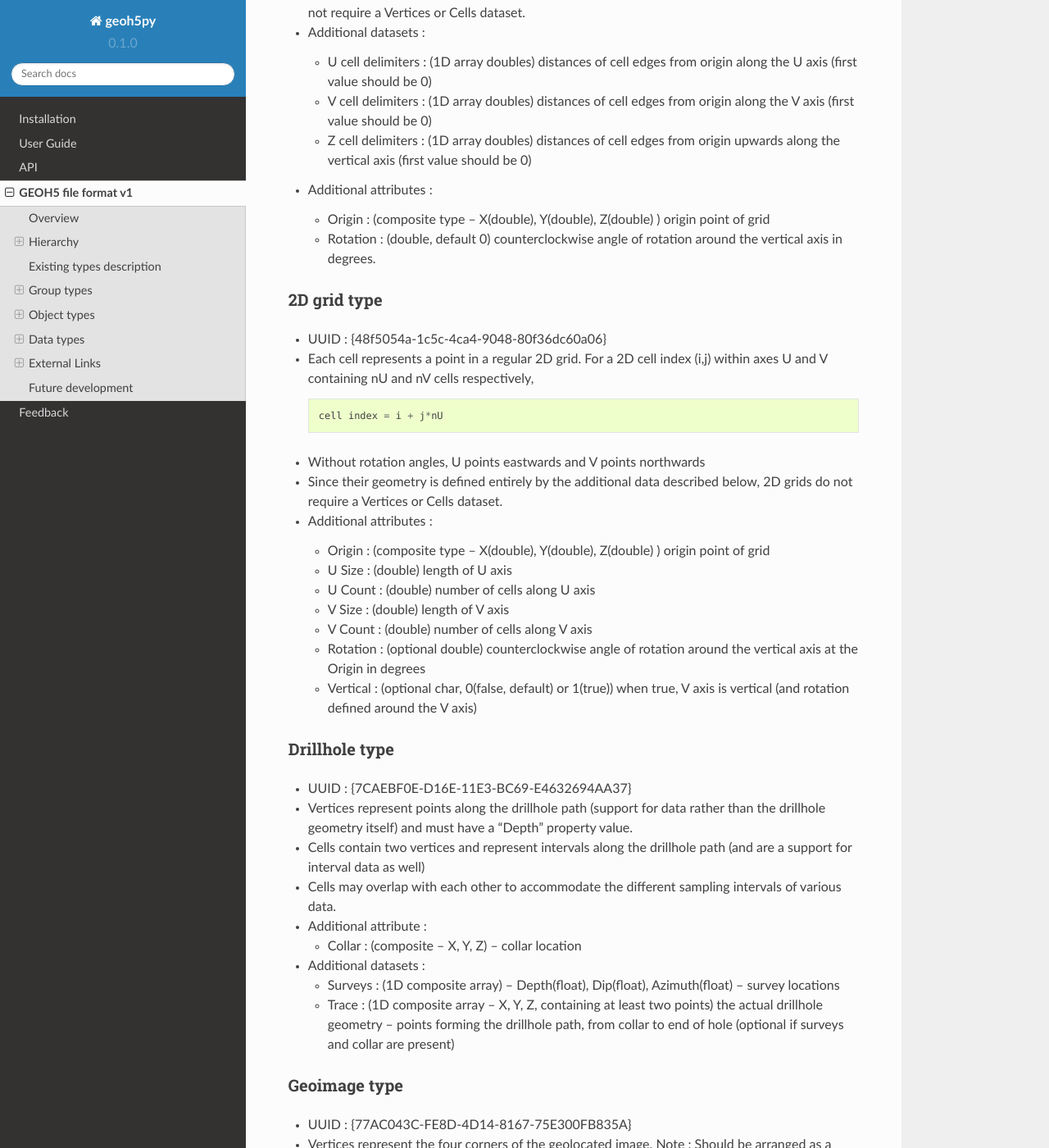
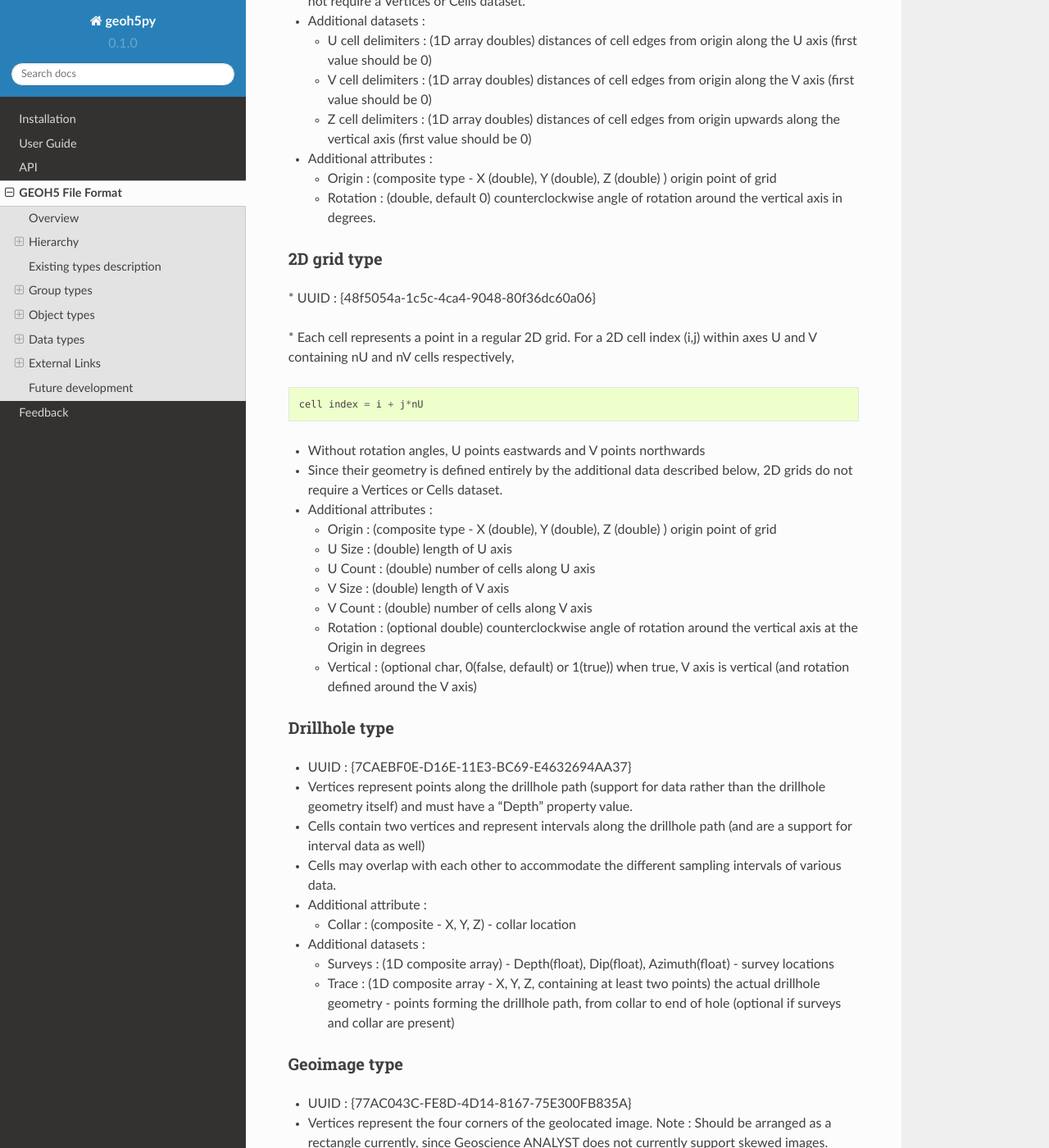
Before and after one commit to MiraGeoscience/geoh5py, a Sphinx documentation site: the page built from docs/content/geoh5_format/index.rst, in a window 1280 px wide and 1400 px high, scrolled down 6297 px. Shown: the whole window at 82% size. Built offline with Sphinx 7.4.7 and the Read the Docs theme 2.0.0, drawn with Linux system fonts in a browser that asks for light colours; some of the changed text lies outside the part shown.

Commit message:
Add skeleton for geoh5 format docs

```diff
--- a/docs/content/geoh5_file_format.rst
+++ b/docs/content/geoh5_format/index.rst
@@ -1,7 +1,7 @@
+GEOH5 File Format
+=================
 
-
-GEOH5 file format v1
-====================
+[UNDER CONSTRUCTION]
 
 Overview
 --------
@@ -76,8 +76,8 @@
       -  Root (mandatory hard link to “workspace” group, top of group
          hierarchy)
 
-Workspace Attributes
-~~~~~~~~~~~~~~~~~~~~
+Attributes
+
 
 -  Version : (double) Version of specification used by this file
 -  Distance unit : (string) Distance unit of all data enclosed
@@ -86,37 +86,34 @@
    contributed to this workspace
 
 Groups
-~~~~~~
+^^^^^^
 
 -  Groups
 
-   -  **{3b61160e-23ea-423a-b67c-1f8f1070fff9}**
+   -
 
-      -  Type *(mandatory hard link to a group type)*
-      -  Groups *(contains hard links to child groups)*
+      -  Type
+      -  Groups
 
-         -  {2d0eaf4c-bbc7-4c7f-8496-e36e4727fbda} *(optional hard link
-            to other group)*
+         -  {2d0eaf4c-bbc7-4c7f-8496-e36e4727fbda}
          -  …
 
-      -  Objects *(contains hard links to child objects)*
+      -  Objects
 
-         -  {0b561ab2-87a4-4b82-a5fe-a7c1f6c3c8f8} *(optional hard link
-            to object)*
+         -  {0b561ab2-87a4-4b82-a5fe-a7c1f6c3c8f8}
          -  …
 
-      -  Data *(contains hard links to child data)*
+      -  Data
 
-         -  {0803f944-1392-4a8d-87f1-c7e4c4f3f499} *(optional hard link
-            to data)*
+         -  {0803f944-1392-4a8d-87f1-c7e4c4f3f499}
          -  …
 
-   -  **{2d0eaf4c-bbc7-4c7f-8496-e36e4727fbda}**
+   -
    -  …
 
 
-Groups Attributes
-^^^^^^^^^^^^^^^^^
+Attributes
+
 
 -  Name : (string)
 -  ID : (string, UUID of this entity)
@@ -134,14 +131,14 @@
    allow renaming
 
 Notes
-^^^^^
+
 
 Though this file format technically allows objects/groups to appear
 within multiple groups simultaneously (overlapping lists), this is not
 currently supported by Geoscience ANALYST.
 
 Objects
-~~~~~~~
+^^^^^^^
 
 Most (not all) object geometry is described in terms of vertices (3D
 locations) and cells (groupings of vertices such as triangles or
@@ -187,24 +183,24 @@
    tree and other parts of the the user interface
 
 Data
-~~~~
+^^^^
 
 -  Data
 
-   -  **{001d3cea-2c22-41b9-a9d6-bf0219e0a287}**
+   -
 
-      -  Type *(mandatory hard link to a data type)*
+      -  Type
       -  Data (1D array dataset of varying types) see “Data Types”
          section for more details
 
-   -  **{00501ec2-94ea-4dd7-870e-f52b772fd27d}**
+   -
    -  …
 
 
-Data Attributes
-^^^^^^^^^^^^^^^
+Attributes
 
--  Association : (string) “Object”, “Cell” or “Vertex” – describes
+
+-  Association : (string) “Object”, “Cell” or “Vertex” - describes
    whether the property is tied to cells, vertices, or the object/group
    itself.
 -  Name : (string)
@@ -219,7 +215,7 @@
    tree and other parts of the the user interface
 
 Types
-~~~~~
+^^^^^
 
 Each type can be shared by any number of groups/objects/data sets.
 
@@ -227,31 +223,31 @@
 
    -  Group types
 
-      -  **{05e96011-3833-11e4-a7fb-fcddabfddab1}**
+      -
       -  …
 
    -  Object types
 
-      -  **{04c88a3f-bb90-4f3b-b2db-f4c96e4aeb94}**
+      -
       -  …
 
    -  Data types
 
-      -  **{00c9da0c-e960-46cd-82ad-a3138b33e1ff}**
+      -
 
-         -  Color map : (1D compound array dataset – Value(double),
+         -  Color map : (1D compound array dataset - Value(double),
             Red(unsigned char), Green(unsigned char), Blue(unsigned
             char), Alpha(unsigned char) : Optional, records colors
             assigned to value ranges (where Value is the start of the
             range)
-         -  Value map : (1D compound array dataset – Key(unsigned int),
+         -  Value map : (1D compound array dataset - Key(unsigned int),
             Value(string)) : Required only for reference data types (aka
             classifications)
 
       -  …
 
 Group type attributes
-^^^^^^^^^^^^^^^^^^^^^
+
 
 -  Name : (string)
 -  ID : (string, UUID of this Group type, referring to the Group
@@ -263,7 +259,7 @@
    1)
 
 Object type attributes
-^^^^^^^^^^^^^^^^^^^^^^
+
 
 -  Name : (string)
 -  ID : (string, UUID of this Object type, referring to the Object
@@ -271,12 +267,12 @@
 -  Description : (string, optional)
 
 Data type attributes
-^^^^^^^^^^^^^^^^^^^^
+
 
 -  Name : (string)
 -  ID : (string, UUID of this Data type)
 -  Primitive type : (string) : describing the kind of data contained in
-   the associated “Data” tables – “Integer”, “Float”, “Referenced”,
+   the associated “Data” tables - “Integer”, “Float”, “Referenced”,
    “Text”, “Filename”, “DateTime” or “Blob” (see “Data types” section)
 -  Description : (string, optional)
 -  Units : (string, optional)
@@ -297,14 +293,14 @@
 functionality).
 
 Container
-~~~~~~~~~
+^^^^^^^^^
 
 Simple container with no special meaning. Default in Geoscience ANALYST.
 
 -  UUID : {61FBB4E8-A480-11E3-8D5A-2776BDF4F982}
 
 Drillholes group
-~~~~~~~~~~~~~~~~
+^^^^^^^^^^^^^^^^
 
 Container restricted to containing drillhole objects, and which may
 provide convenience functionality for the drillholes within.
@@ -320,43 +316,40 @@
 attributes defining their geometry.
 
 Points type
-~~~~~~~~~~~
+^^^^^^^^^^^
 
 -  UUID : {202C5DB1-A56D-4004-9CAD-BAAFD8899406}
 -  No cell data.
 
 Curve type
-~~~~~~~~~~
+^^^^^^^^^^
 
 -  UUID : {6A057FDC-B355-11E3-95BE-FD84A7FFCB88}
 -  Each cell contains two vertex indices, representing a segment.
 
 Surface type
-~~~~~~~~~~~~
+^^^^^^^^^^^^
 
 -  UUID : {F26FEBA3-ADED-494B-B9E9-B2BBCBE298E1}
 -  Each cell contains three vertex indices, representing a triangle.
 
 Block model type
-~~~~~~~~~~~~~~~~
+^^^^^^^^^^^^^^^^
 
--  UUID : {B020A277-90E2-4CD7-84D6-612EE3F25051}
+\* UUID : {B020A277-90E2-4CD7-84D6-612EE3F25051}
 
--  Each cell represents a point of a 3D rectilinear grid. For a 3D cell
-   index (i,j,k) along axes U,V and Z of length nU, nV and nZ
-   respectively,
+\* Each cell represents a point of a 3D rectilinear grid. For a 3D cell
+index (i,j,k) along axes U,V and Z of length nU, nV and nZ respectively,
 
-   ::
+::
 
-      cell index = k + i*nZ + j*nU*nZ
+   cell index = k + i*nZ + j*nU*nZ
 
 -  Without rotation angles, U points eastwards, V points northwards, and
    Z points upwards.
-
 -  Since their geometry is defined entirely by the additional data
    described below, block models do not require a Vertices or Cells
    dataset.
-
 -  Additional datasets :
 
    -  U cell delimiters : (1D array doubles) distances of cell edges
@@ -369,32 +362,29 @@
 
 -  Additional attributes :
 
-   -  Origin : (composite type – X(double), Y(double), Z(double) )
+   -  Origin : (composite type - X (double), Y (double), Z (double) )
       origin point of grid
    -  Rotation : (double, default 0) counterclockwise angle of rotation
       around the vertical axis in degrees.
 
 2D grid type
-~~~~~~~~~~~~
+^^^^^^^^^^^^
 
--  UUID : {48f5054a-1c5c-4ca4-9048-80f36dc60a06}
+\* UUID : {48f5054a-1c5c-4ca4-9048-80f36dc60a06}
 
--  Each cell represents a point in a regular 2D grid. For a 2D cell
-   index (i,j) within axes U and V containing nU and nV cells
-   respectively,
+\* Each cell represents a point in a regular 2D grid. For a 2D cell
+index (i,j) within axes U and V containing nU and nV cells respectively,
 
-   ::
+::
 
-      cell index = i + j*nU
+   cell index = i + j*nU
 
 -  Without rotation angles, U points eastwards and V points northwards
-
 -  Since their geometry is defined entirely by the additional data
    described below, 2D grids do not require a Vertices or Cells dataset.
-
 -  Additional attributes :
 
-   -  Origin : (composite type – X(double), Y(double), Z(double) )
+   -  Origin : (composite type - X (double), Y (double), Z (double) )
       origin point of grid
    -  U Size : (double) length of U axis
    -  U Count : (double) number of cells along U axis
@@ -406,7 +396,7 @@
       true, V axis is vertical (and rotation defined around the V axis)
 
 Drillhole type
-~~~~~~~~~~~~~~
+^^^^^^^^^^^^^^
 
 -  UUID : {7CAEBF0E-D16E-11E3-BC69-E4632694AA37}
 -  Vertices represent points along the drillhole path (support for data
@@ -418,19 +408,19 @@
    sampling intervals of various data.
 -  Additional attribute :
 
-   -  Collar : (composite – X, Y, Z) – collar location
+   -  Collar : (composite - X, Y, Z) - collar location
 
 -  Additional datasets :
 
-   -  Surveys : (1D composite array) – Depth(float), Dip(float),
-      Azimuth(float) – survey locations
-   -  Trace : (1D composite array – X, Y, Z, containing at least two
-      points) the actual drillhole geometry – points forming the
+   -  Surveys : (1D composite array) - Depth(float), Dip(float),
+      Azimuth(float) - survey locations
+   -  Trace : (1D composite array - X, Y, Z, containing at least two
+      points) the actual drillhole geometry - points forming the
       drillhole path, from collar to end of hole (optional if surveys
       and collar are present)
 
 Geoimage type
-~~~~~~~~~~~~~
+^^^^^^^^^^^^^
 
 -  UUID : {77AC043C-FE8D-4D14-8167-75E300FB835A}
 -  Vertices represent the four corners of the geolocated image. Note :
@@ -441,16 +431,16 @@
    is expected to exist under this object.
 
 Label type
-~~~~~~~~~~
+^^^^^^^^^^
 
 -  UUID : {E79F449D-74E3-4598-9C9C-351A28B8B69E}
 -  Has no vertices nor cell data
 -  Additional attributes :
 
-   -  Target position : (composite type, X(double), Y(double), Z(double)
-      ) The target location of the label
-   -  Label position : (optional composite type, X(double), Y(double),
-      Z(double), defaults to same as target position ) The location
+   -  Target position : (composite type, X (double), Y (double), Z
+      (double) ) The target location of the label
+   -  Label position : (optional composite type, X (double), Y (double),
+      Z (double), defaults to same as target position ) The location
       where the text of the label is displayed
 
 Data types
@@ -470,33 +460,33 @@
 1D array of length 1).
 
 Float
-~~~~~
+^^^^^
 
 -  Stored as a 1D array of 32-bit float type
--  No data value: 1.175494351e-38 (FLT\_MIN, considering use of NaN)
+-  No data value: 1.175494351e-38 (FLT_MIN, considering use of NaN)
 
 Integer
-~~~~~~~
+^^^^^^^
 
 -  Stored as a 1D array of 32-bit integer type
--  No data value: –2147483648 (INT\_MIN, considering use of NaN)
+-  No data value: –2147483648 (INT_MIN, considering use of NaN)
 
 Text
-~~~~
+^^^^
 
 -  Stored as a 1D array of UTF-8 encoded, variable-length string type
 -  No data value : empty string
 
 Referenced
-~~~~~~~~~~
+^^^^^^^^^^
 
 -  Stored as a 1D array of 32-bit unsigned integer type (native)
--  Value map : (1D composite type array dataset – Key (unsigned int),
+-  Value map : (1D composite type array dataset - Key (unsigned int),
    Value (variable-length utf8 string) ) must exist under type
 -  No data value : 0 (key is tied to value “Unknown”)
 
 DateTime
-~~~~~~~~
+^^^^^^^^
 
 -  Stored as a 1D array of variable-length strings formatted according
    to the `ISO 8601 <https://en.wikipedia.org/wiki/ISO_8601>`__ extended
@@ -505,7 +495,7 @@
 -  No data value : empty string
 
 Filename
-~~~~~~~~
+^^^^^^^^
 
 -  Stored as a 1D array of UTF-8 encoded, variable-length string type
    designating a file name
@@ -517,7 +507,7 @@
 -  No data value : empty string
 
 Blob
-~~~~
+^^^^
 
 -  Stored as a 1D array of 8-bit char type (native) (value ‘0’ or ‘1’)
 -  For each index set to 1, an opaque dataset named after the index
@@ -538,9 +528,9 @@
    .
 
 Libraries for accessing HDF5 data
-~~~~~~~~~~~~~~~~~~~~~~~~~~~~~~~~~
+^^^^^^^^^^^^^^^^^^^^^^^^^^^^^^^^^
 
--  `C, C++, .NET <https://www.hdfgroup.org/downloads/>`__
+-  `C, C, .NET <https://www.hdfgroup.org/downloads/>`__
 -  `Python <http://www.h5py.org/>`__
 -  `Matlab <http://www.mathworks.com/help/matlab/hdf5-files.html>`__
 -  etc
--- a/docs/index.rst
+++ b/docs/index.rst
@@ -27,5 +27,5 @@
    content/installation.rst
    content/user_guide/index.rst
    content/api/geoh5py.rst
-   content/geoh5_file_format.rst
+   content/geoh5_format/index.rst
    content/feedback.rst
```
Also changed, not shown: other parts of docs/content/geoh5_format/index.rst (+8 -9 lines), docs/content/geoh5_format/textile_to_rst.py (renamed from docs/content/textile_to_rst.py), 2 other files.
